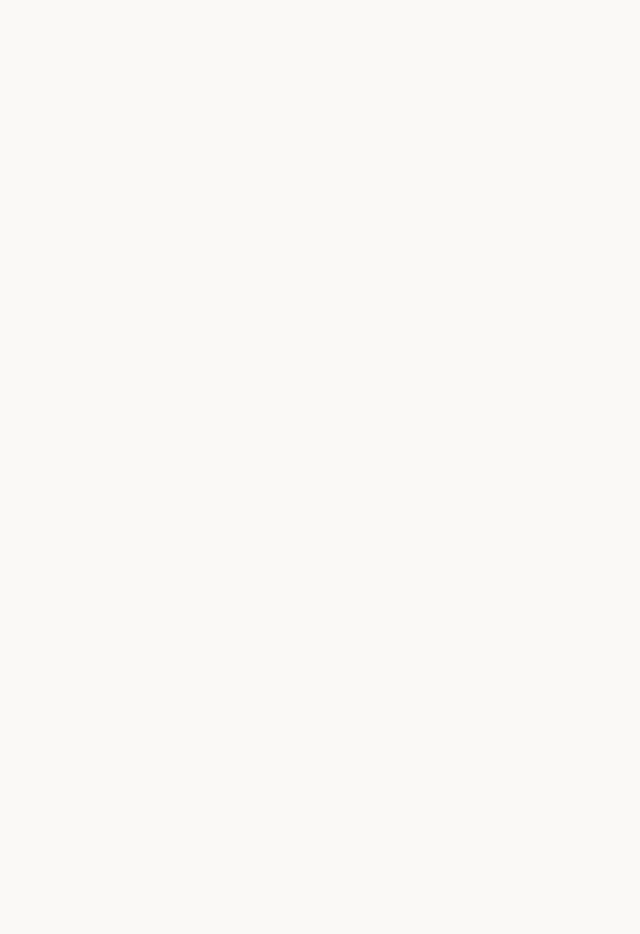
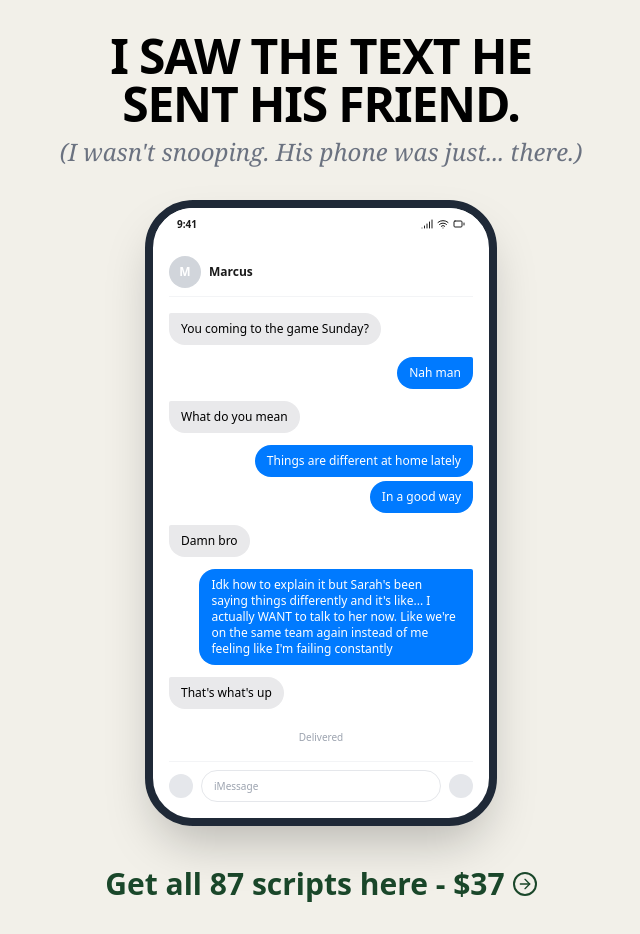
Before and after one commit to alltutyou-cell/connection-code, a React (Vite) app: page /ad-preview in a window 1280 px wide. Before the commit this address had no page. Shown: the whole page, without its empty margins (319-959 px from the left). Before the commit the page ends 800 px from the top, so only its background shows below. Built offline with nearby package versions, Linux system fonts and the light colour scheme; a web font is replaced by a local one.

Commit message:
Create AdCreative component for generating high-fidelity ad mockups

```diff
--- /dev/null
+++ b/AdCreative.tsx
@@ -0,0 +1,109 @@
+import React from 'react';
+import { ArrowRight, Wifi, Battery, Signal } from 'lucide-react';
+
+const AdCreative: React.FC = () => {
+    return (
+        <div className="min-h-screen bg-[#F2F0E9] flex flex-col items-center justify-center p-8 font-sans" id="ad-capture">
+
+            {/* Headlines */}
+            <h1 className="text-4xl md:text-5xl font-black text-center text-black mb-2 uppercase tracking-tight leading-tight max-w-3xl">
+                I SAW THE TEXT HE<br />SENT HIS FRIEND.
+            </h1>
+            <p className="text-xl md:text-2xl text-gray-500 italic mb-8 font-serif text-center">
+                (I wasn't snooping. His phone was just... there.)
+            </p>
+
+            {/* Phone Mockup */}
+            <div className="bg-white rounded-[3rem] border-8 border-gray-800 p-4 w-[22rem] shadow-2xl relative mb-10 overflow-hidden">
+                {/* Notch/Status Bar */}
+                <div className="absolute top-0 left-0 right-0 h-6 bg-white z-10 flex justify-between px-6 items-center pt-2">
+                    <span className="text-[10px] font-bold">9:41</span>
+                    <div className="flex gap-1">
+                        <Signal className="w-3 h-3" />
+                        <Wifi className="w-3 h-3" />
+                        <Battery className="w-3 h-3" />
+                    </div>
+                </div>
+
+                {/* Chat UI */}
+                <div className="mt-8 mb-4 flex items-center gap-2 border-b border-gray-100 pb-2">
+                    <div className="w-8 h-8 bg-gray-300 rounded-full flex items-center justify-center text-xs font-bold text-white">M</div>
+                    <div className="flex flex-col">
+                        <span className="text-xs font-bold">Marcus</span>
+                    </div>
+                </div>
+
+                <div className="space-y-3 text-xs font-medium pb-4">
+                    {/* Gray Bubble (Left) */}
+                    <div className="flex justify-start">
+                        <div className="bg-[#E9E9EB] text-black px-3 py-2 rounded-2xl rounded-tl-sm max-w-[80%]">
+                            You coming to the game Sunday?
+                        </div>
+                    </div>
+
+                    {/* Blue Bubble (Right) */}
+                    <div className="flex justify-end">
+                        <div className="bg-[#007AFF] text-white px-3 py-2 rounded-2xl rounded-tr-sm max-w-[80%]">
+                            Nah man
+                        </div>
+                    </div>
+
+                    {/* Gray Bubble (Left) */}
+                    <div className="flex justify-start">
+                        <div className="bg-[#E9E9EB] text-black px-3 py-2 rounded-2xl rounded-tl-sm max-w-[80%]">
+                            What do you mean
+                        </div>
+                    </div>
+
+                    {/* Blue Bubble (Right) */}
+                    <div className="flex justify-end flex-col items-end gap-1">
+                        <div className="bg-[#007AFF] text-white px-3 py-2 rounded-2xl rounded-tr-sm max-w-[80%]">
+                            Things are different at home lately
+                        </div>
+                        <div className="bg-[#007AFF] text-white px-3 py-2 rounded-2xl rounded-tr-sm max-w-[80%]">
+                            In a good way
+                        </div>
+                    </div>
+
+                    {/* Gray Bubble (Left) */}
+                    <div className="flex justify-start">
+                        <div className="bg-[#E9E9EB] text-black px-3 py-2 rounded-2xl rounded-tl-sm max-w-[80%]">
+                            Damn bro
+                        </div>
+                    </div>
+
+                    {/* Blue Bubble (Right) - Text Nuke */}
+                    <div className="flex justify-end">
+                        <div className="bg-[#007AFF] text-white px-3 py-2 rounded-2xl rounded-tr-sm max-w-[90%] text-left">
+                            Idk how to explain it but Sarah's been saying things differently and it's like... I actually WANT to talk to her now. Like we're on the same team again instead of me feeling like I'm failing constantly
+                        </div>
+                    </div>
+
+                    {/* Gray Bubble (Left) */}
+                    <div className="flex justify-start">
+                        <div className="bg-[#E9E9EB] text-black px-3 py-2 rounded-2xl rounded-tl-sm max-w-[80%]">
+                            That's what's up
+                        </div>
+                    </div>
+
+                    <div className="text-[10px] text-gray-400 text-center pt-2">Delivered</div>
+                </div>
+
+                {/* Input Bar Mock */}
+                <div className="border-t border-gray-100 pt-2 flex items-center gap-2">
+                    <div className="w-6 h-6 bg-gray-200 rounded-full"></div>
+                    <div className="flex-1 h-8 bg-white border border-gray-200 rounded-full text-[10px] text-gray-400 flex items-center px-3">iMessage</div>
+                    <div className="w-6 h-6 bg-gray-200 rounded-full"></div>
+                </div>
+            </div>
+
+            {/* Bottom Text */}
+            <h2 className="text-2xl md:text-3xl font-bold text-[#1a472a] text-center flex items-center gap-2 hover:opacity-80 transition-opacity cursor-pointer">
+                Get all 87 scripts here - $37 <ArrowRight className="w-6 h-6 border-2 border-[#1a472a] rounded-full p-0.5" />
+            </h2>
+
+        </div>
+    );
+};
+
+export default AdCreative;
--- a/App.tsx
+++ b/App.tsx
@@ -4,6 +4,7 @@ import { BrowserRouter as Router, Routes, Route, useLocation } from 'react-route
 import { Analytics } from "@vercel/analytics/react";
 import LandingPage from './LandingPage';
 import InfoPage from './InfoPage';
+import AdCreative from './AdCreative';
 import { TermsOfService, PrivacyPolicy, Support } from './Pages';
 
 // Scroll to top on route change
@@ -27,6 +28,7 @@ const App: React.FC = () => {
         <Route path="/terms" element={<TermsOfService />} />
         <Route path="/privacy" element={<PrivacyPolicy />} />
         <Route path="/support" element={<Support />} />
+        <Route path="/ad-preview" element={<AdCreative />} />
       </Routes>
       <Analytics />
     </Router>
```
